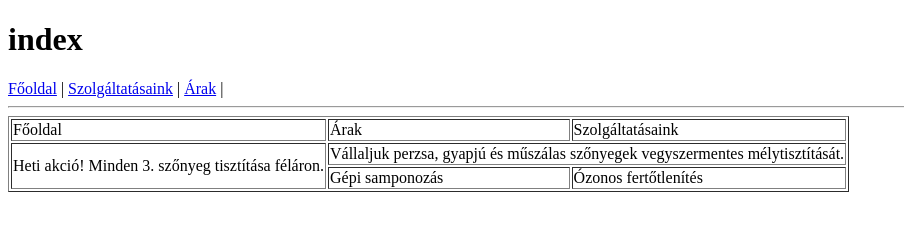
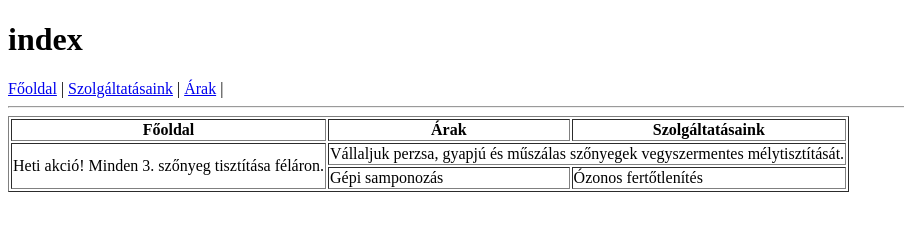
Before and after one commit to HeLL0SziA/projekt4, a plain HTML site: page index.html in a window 1280 px wide. Shown: the whole page, without its empty margins (0-904 px from the left). Drawn offline with Linux system fonts and the light colour scheme.

Commit message:
táblázat teszt

```diff
--- a/index.html
+++ b/index.html
@@ -17,9 +17,9 @@
 <table border="1">
 	<thead>
 	<tr>
-		<td>Főoldal</td>
-		<td>Árak</td>
-		<td>Szolgáltatásaink</td>
+		<th>Főoldal</th>
+		<th>Árak</th>
+		<th>Szolgáltatásaink</th>
 	</tr>
 	</thead>
 	<tbody>
```
